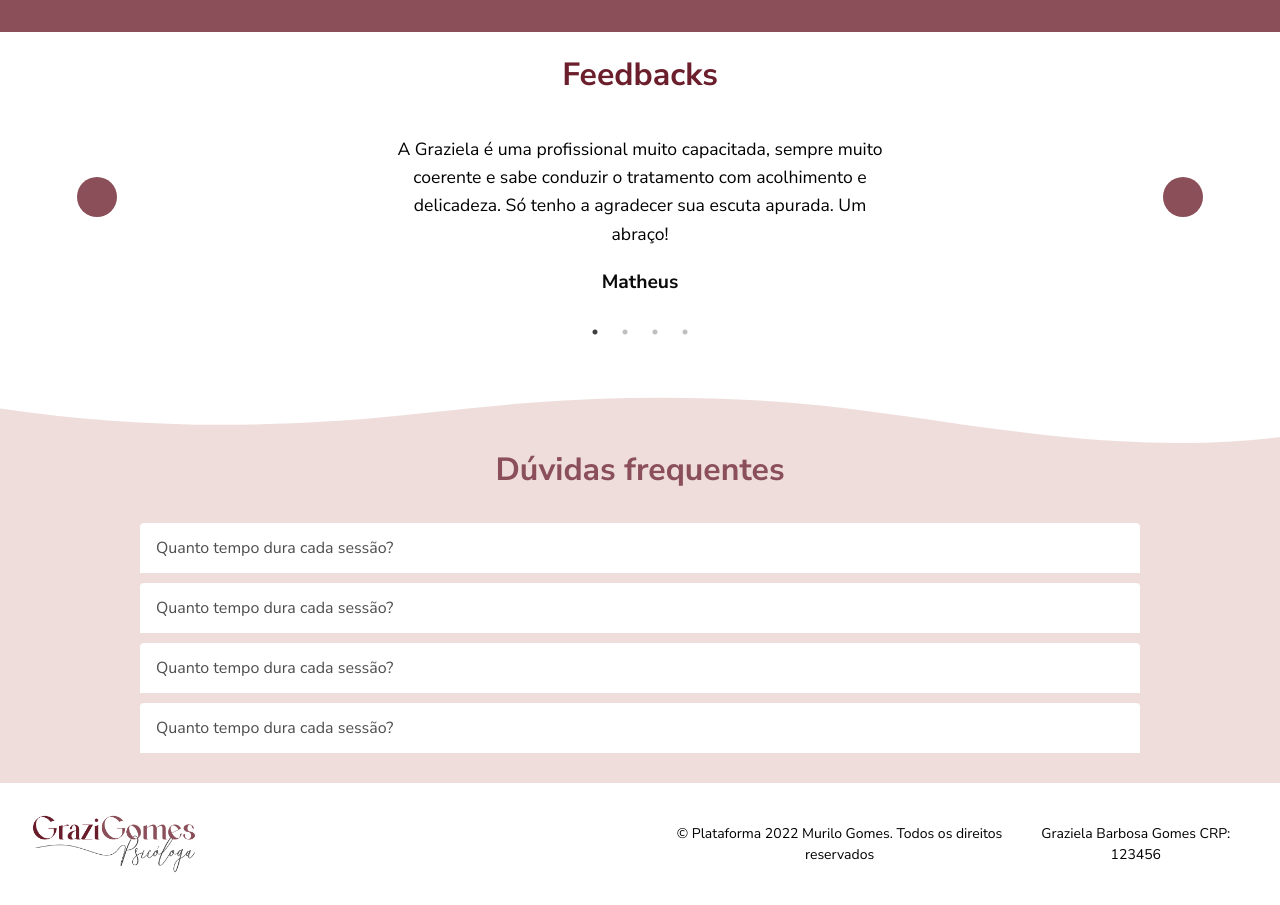
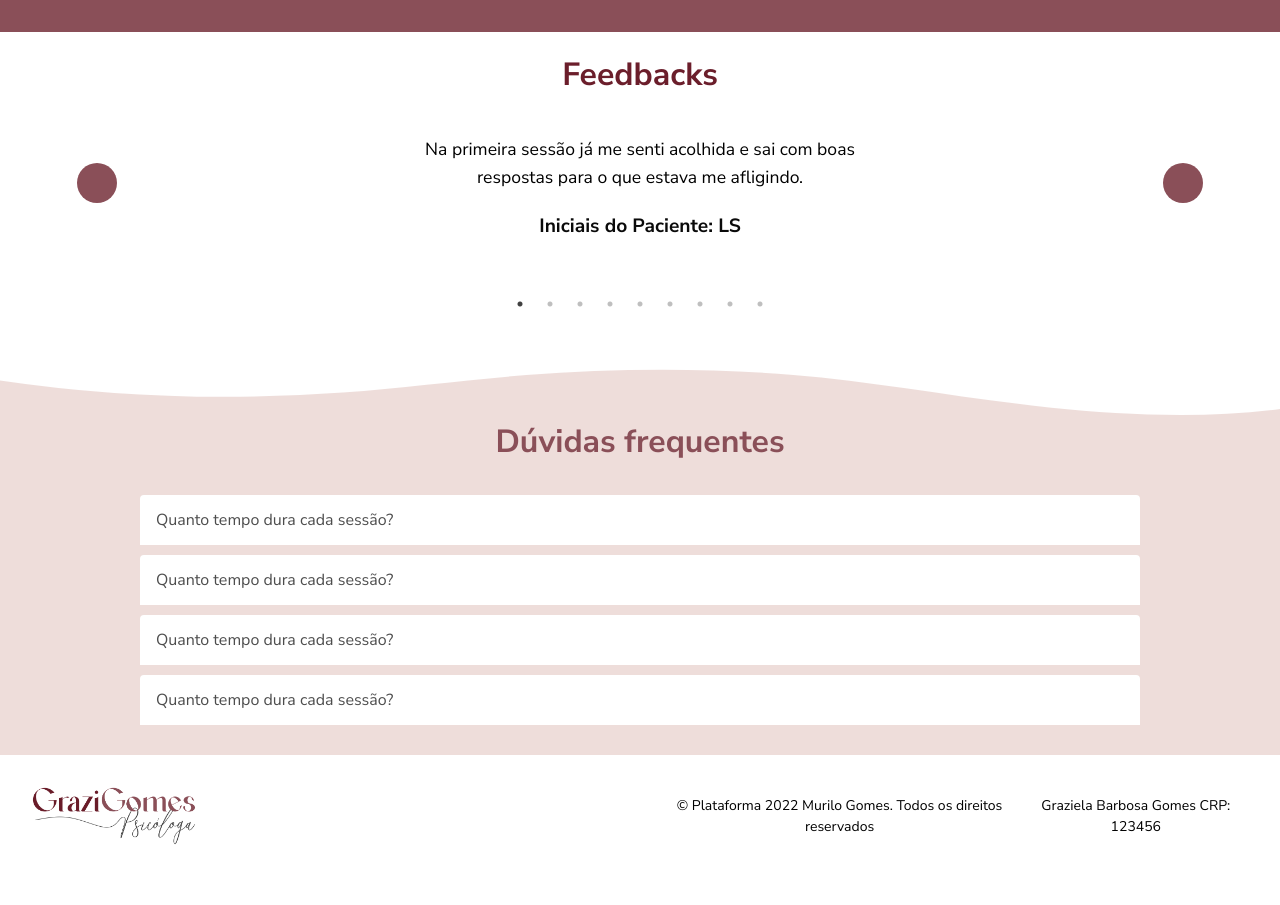
Before and after one commit to Lbgomes/grazi-website, a Next.js app: page / in a window 1280 px wide. Shown: the part 1220-2125 px from the top of the page. After the commit the page ends 2097 px from the top, so only its background shows below. Built offline with nearby package versions, Linux system fonts and the light colour scheme; some icons are missing.

Commit message:
feat: adding reviews

```diff
--- a/src/components/patients/index.tsx
+++ b/src/components/patients/index.tsx
@@ -17,7 +17,7 @@ function Comment({text, patient}: commentProps) {
                 {text}
             </S.Text>
             <S.Patient>
-                {patient}
+            Iniciais do Paciente:{' '}{patient}
             </S.Patient>
         </S.Comment>
     )
@@ -33,7 +33,7 @@ export default function Patients() {
         dots: true,
         autoplay: true,
         infinite: true,
-        speed: 300,
+        speed: 500,
         autoplaySpeed: 7000,
         pauseOnHover: true,
         slidesToShow: 1,
@@ -44,10 +44,15 @@ export default function Patients() {
         <S.Container>
             <S.Feedback>Feedbacks</S.Feedback>
             <Slider  {...settings}>
-            <Comment text='A Graziela é uma profissional muito capacitada, sempre muito coerente e sabe conduzir o tratamento com acolhimento e delicadeza. Só tenho a agradecer sua escuta apurada. Um abraço!' patient='Matheus' />
-            <Comment text='A Graziela é uma profissional muito capacitada, sempre muito coerente e sabe conduzir o tratamento com acolhimento e delicadeza. Só tenho a agradecer sua escuta apurada. Um abraço!' patient='Murilo' />
-            <Comment text='A Graziela é uma profissional muito capacitada, sempre muito coerente e sabe conduzir o tratamento com acolhimento e delicadeza. Só tenho a agradecer sua escuta apurada. Um abraço!' patient='Luiz' />
-            <Comment text='A Graziela é uma profissional muito capacitada, sempre muito coerente e sabe conduzir o tratamento com acolhimento e delicadeza. Só tenho a agradecer sua escuta apurada. Um abraço!' patient='Giullia' />
+            <Comment text='Na primeira sessão já me senti acolhida e sai com boas respostas para o que estava me afligindo.' patient='LS' />
+            <Comment text='Psicóloga super atenciosa! Adorei a sessão' patient='TFAC' />
+            <Comment text='Todas as seções com a Grazi, são ótimas ! A cada semana, me conhecendo mais, reconhecendo o meu valor, me amando. Muito feliz com o processo.' patient='DDNP' />
+            <Comment text='A Grazi é uma profissional excepcional, aborda o tema de uma maneira objetiva.' patient='LLG' />
+            <Comment text='Muito bom, está me ajudando bastante' patient='DDNP' />
+            <Comment text='A Grazi é muito atenciosa e objetiva! Adorei a forma como ela aborda o tema trabalhado!' patient='LLG' />
+            <Comment text='Foi muito bom, me senti tão a vontade que quase não parei de falar. Muito obrigada Grazi por me passar tanta confiança e por me deixar a vontade.' patient='DDNP' />
+            <Comment text='Mto boa, Grazi é uma ótima psicóloga e consegue desenvolver uma boa conversa e nos acolher. Adoro mto minhas seções com ela.' patient='NAMS' />
+            <Comment text='Gostei da consulta, a Grazi é bem objetiva e atenciosa nos pontos que mais são importantes e relevantes.' patient='EADS' />
             </Slider>
         </S.Container>
     )
```
